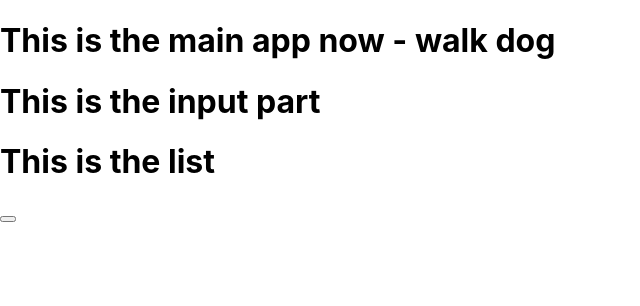
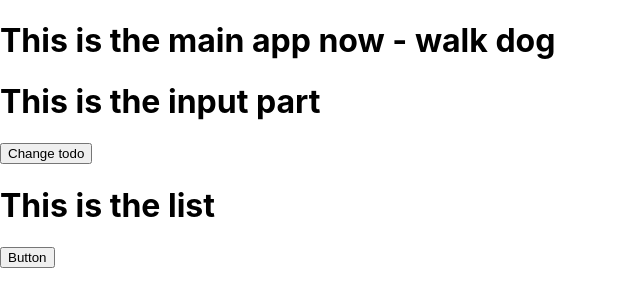
Before and after one commit to TadhgShinkwin/todo-two, a React (Create React App) app: page / in a window 1280 px wide. Shown: the top 306 px of the page, without its empty margins (0-640 px from the left). Built offline with nearby package versions, Linux system fonts and the light colour scheme.

Commit message:
Moved button to input

```diff
--- a/src/App.js
+++ b/src/App.js
@@ -6,15 +6,15 @@ function App() {
   const [ todo, setTodo ] = useState("walk dog")
 
   function changeState(){
-    setTodo("go home")
+    setTodo(todo ==="walk dog" ? "go home" : "walk dog")
   }
 
   return (
     <div>
       <h1>This is the main app now - {todo}</h1>
-      <Input />
+      <Input changeState = {changeState}/>
       <List />
-      <button onClick={changeState}></button>
+      <button onClick={changeState}>Button</button>
     </div>
   );
 }
--- a/src/components/Input.jsx
+++ b/src/components/Input.jsx
@@ -1,9 +1,10 @@
 import React from "react"
 
-function Input(){
+function Input(props){
     return(
         <div>
             <h1>This is the input part</h1>
+            <button onClick={props.changeState}>Change todo</button>
         </div>
     )
 }
```
